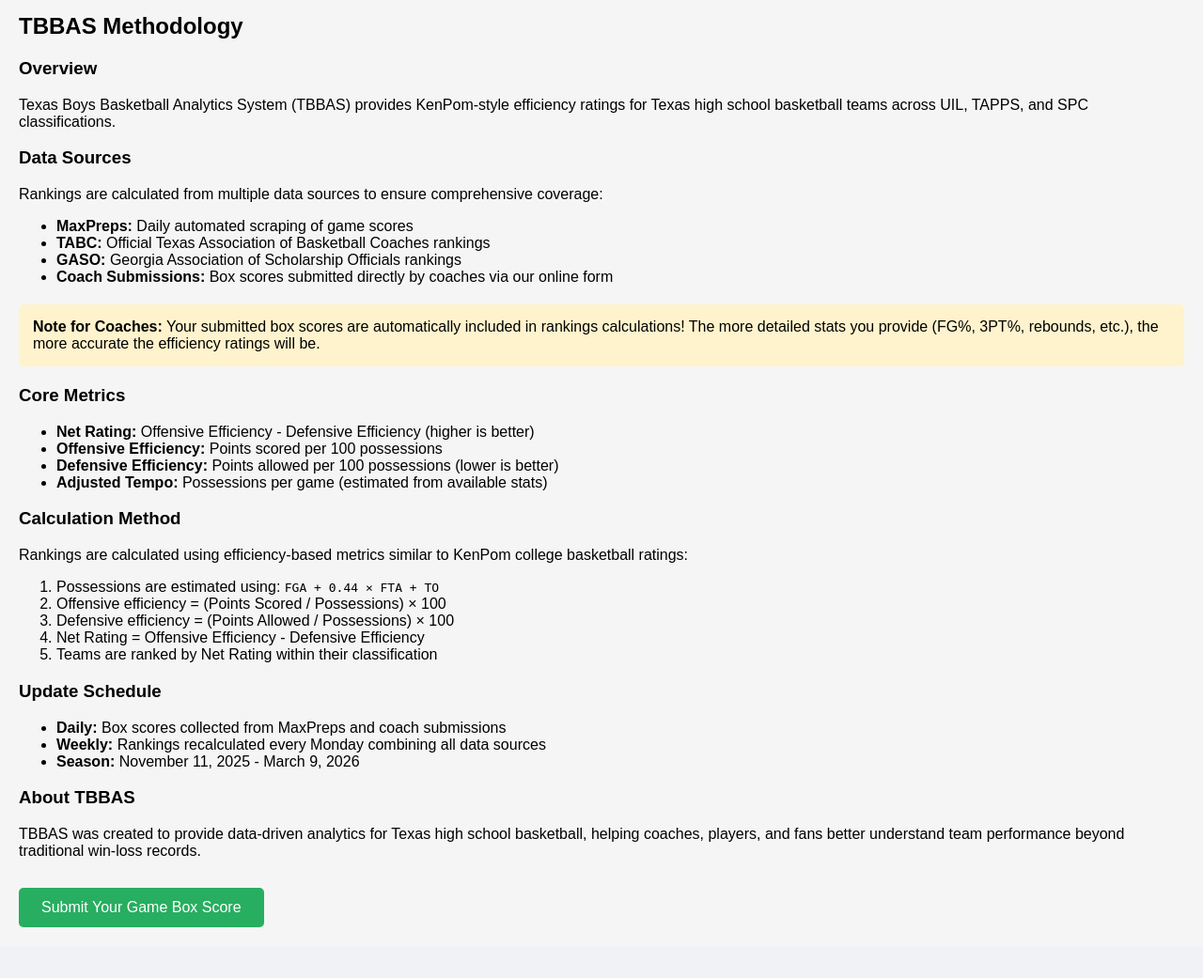
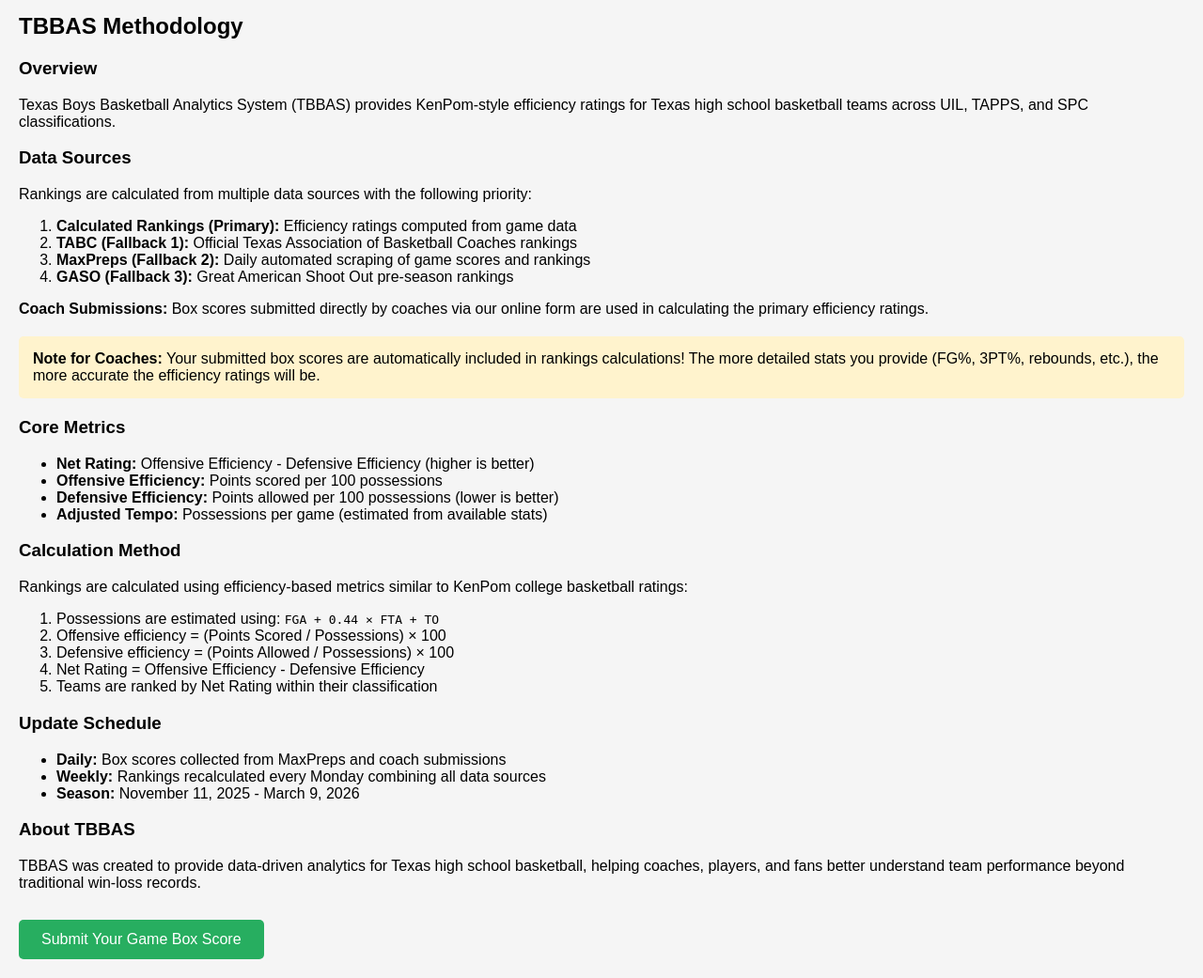
Before and after one commit to teamarete/TBBAS, a Flask app: page /methodology in a window 1280 px wide. Shown: the part 240-1281 px from the top of the page at 94% size. Before the commit the page ends 1227 px from the top, so only its background shows below. Run offline with Flask 3, Linux system fonts and the light colour scheme.

Commit message:
Fix GASO acronym and update methodology with ranking priority
Corrections to Methodology Page:
- Fixed GASO: 'Great American Shoot Out' (was incorrectly 'Georgia Association of Scholarship Officials')
- Updated data sources section to show ranking priority order
- Changed from unordered list to ordered list reflecting priority
- Added explicit priority: Calculated > TABC > MaxPreps > GASO
- Clarified that coach submissions feed into calculated rankings

```diff
--- a/templates/methodology.html
+++ b/templates/methodology.html
@@ -6,13 +6,14 @@
 <p>Texas Boys Basketball Analytics System (TBBAS) provides KenPom-style efficiency ratings for Texas high school basketball teams across UIL, TAPPS, and SPC classifications.</p>
 
 <h3>Data Sources</h3>
-<p>Rankings are calculated from multiple data sources to ensure comprehensive coverage:</p>
-<ul>
-    <li><strong>MaxPreps:</strong> Daily automated scraping of game scores</li>
-    <li><strong>TABC:</strong> Official Texas Association of Basketball Coaches rankings</li>
-    <li><strong>GASO:</strong> Georgia Association of Scholarship Officials rankings</li>
-    <li><strong>Coach Submissions:</strong> Box scores submitted directly by coaches via our online form</li>
-</ul>
+<p>Rankings are calculated from multiple data sources with the following priority:</p>
+<ol>
+    <li><strong>Calculated Rankings (Primary):</strong> Efficiency ratings computed from game data</li>
+    <li><strong>TABC (Fallback 1):</strong> Official Texas Association of Basketball Coaches rankings</li>
+    <li><strong>MaxPreps (Fallback 2):</strong> Daily automated scraping of game scores and rankings</li>
+    <li><strong>GASO (Fallback 3):</strong> Great American Shoot Out pre-season rankings</li>
+</ol>
+<p><strong>Coach Submissions:</strong> Box scores submitted directly by coaches via our online form are used in calculating the primary efficiency ratings.</p>
 <p style="background: #fff3cd; padding: 15px; border-radius: 5px; margin: 20px 0;">
     <strong>Note for Coaches:</strong> Your submitted box scores are automatically included in rankings calculations!
     The more detailed stats you provide (FG%, 3PT%, rebounds, etc.), the more accurate the efficiency ratings will be.
```
